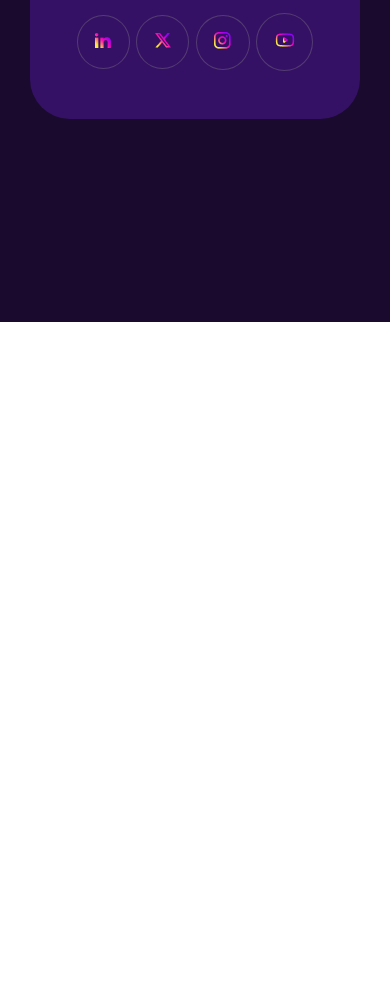
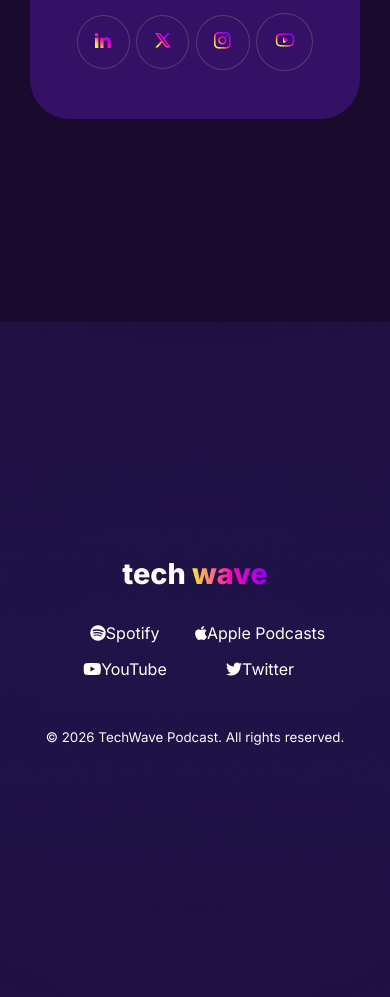
Before and after one commit to mohammadmostofa/Techwave.-.L1.2, a plain HTML site: page index.html in a window 390 px wide. Shown: the part 5776-6773 px from the top of the page. Before the commit the page ends 6098 px from the top, so only its background shows below. Drawn offline with Linux system fonts and the light colour scheme.

Commit message:
added in footer section with responsive

```diff
--- a/index.html
+++ b/index.html
@@ -278,5 +278,40 @@ Join thousands of young professionals and tech enthusiasts who start their day w
   </main>
 
 
+<footer>
+
+  <section class="footer_section">
+
+    <div class="footer_main">
+
+      <div class="footer_container">
+
+      <div class="footer">
+        <h3> tech <span class="footer_extra_word">wave</span> </h3>
+
+        <div class="footer_icon">
+
+            <div class="icon_box"><a href=""><i class="fa-brands fa-spotify icon_item"></i>Spotify</a></div>
+            <div class="icon_box"><a href=""><i class="fab fa-apple icon_item"></i>Apple Podcasts</a></div>
+            <div class="icon_box"><a href=""><i class="fab fa-youtube icon_item"></i>YouTube</a></div>
+            <div class="icon_box"><a href=""><i class="fab fa-twitter icon_item"></i>Twitter</a></div>
+
+        </div>
+
+        <small class="copy_wright">
+          © 2026 TechWave Podcast. All rights reserved.
+        </small>
+
+      </div>
+
+    </div>
+
+    </div>
+
+  </section>
+
+</footer>
+
+
 </body>
 </html>
--- a/responsive.css
+++ b/responsive.css
@@ -89,6 +89,57 @@
   gap: .4rem;
 }
 
+
+/* footer section */
+
+.footer h3{
+  font-size: 1.8rem;
+}
+
+.footer_icon{
+
+  display: grid;
+  grid-template-columns: repeat(2 ,1fr);
+  justify-content: center;
+  align-items: center;
+  margin: 0 auto;
+  text-align: center;
+  gap: 1rem 0rem;
+}
+
+
+
+.footer_icon a{
+  text-decoration: none;
+  color: white;
+  font-size: 1rem;
+  padding: 0rem ;
+  text-align: center;
+
+}
+
+.icon_item{
+  font-size: 1rem;
+  margin-right: 0px;
+
+}
+
+.icon_item:hover{
+
+  color: #ff0015;
+
+}
+
+
+.copy_wright{
+  margin: 1rem;
+  color: #FAFAFA;
+  border-bottom:5px solid #603159 #250D44;
+  padding: 2px;
+  text-align: center;
+
+}
+
 }
 
 
@@ -155,10 +206,40 @@
   justify-content:flex-start;
   align-items: start;
   padding: 3rem 1rem;
-  column-gap: .4rem;
+  column-gap: 0rem .4rem;
 
 }
 
+
+
+
+
+.footer_icon{
+
+  display: flex;
+  justify-content: center;
+  align-items: center;
+  margin: 0 auto;
+  text-align: center;
+  gap: 1rem 0rem;
+}
+
+.footer_icon a{
+  text-decoration: none;
+  color: white;
+  font-size: 1.2rem;
+  margin-right: 0px;
+  padding: 1rem;
+  text-align: center;
+
+}
+
+.icon_item{
+  font-size: 1.3rem;
+  margin-right: 0px;
+  gap: 0rem .5rem;
+
+}
 
 
 }
--- a/style.css
+++ b/style.css
@@ -621,7 +621,7 @@ font-size: 1rem;
   align-items: center;
   margin: 2rem 12rem;
   column-gap: 2rem;
-  background-color: #351165;
+  background-color: var(--fourth-color);
   padding: 2.5rem;
   border-radius: 2.5rem;
 }
@@ -694,8 +694,107 @@ font-size: 1rem;
 
 .img_icon:hover{
 
-  background-color:var(--fourth-color);
+  background-color:var(--secondary-color);
   transition: .5s ease-in-out;
   cursor: pointer;
 
 }
+
+
+.footer_section{
+  margin: 0 auto;
+}
+
+.footer_main{
+  background:url(./assets/footer-bg.png);
+  background-position: center center;
+  background-repeat: no-repeat;
+  background-size: cover;
+  min-height: 80vh;
+  display: flex;
+  flex-direction: column;
+  justify-content: center;
+  align-items: center;
+}
+
+
+.footer_container{
+  display: flex;
+  flex-direction: column;
+  justify-content: center;
+  align-items: center;
+
+}
+
+.footer{
+
+  display: flex;
+  flex-direction: column;
+  justify-content: center;
+  align-items: center;
+  gap: 2rem 0rem;
+
+
+}
+
+.footer h3{
+  color: white;
+  font-size: 3rem;
+  font-weight:800;
+}
+
+
+.footer_extra_word{
+
+  background: linear-gradient(
+
+  to right,
+  #F7E93F 0%,
+  #FB09B4 51%,
+  #9100F8 100%
+
+  );
+
+  -webkit-background-clip: text;
+  color: transparent;
+}
+
+
+.footer_icon{
+
+  display: flex;
+  justify-content: center;
+  align-items: center;
+
+}
+
+.footer_icon a{
+  text-decoration: none;
+  color: white;
+  font-size: 1.5rem;
+  margin-right: 5px;
+  padding: 1rem 1.2rem;
+  text-align: center;
+
+}
+
+.icon_item{
+  font-size: 1.5rem;
+  margin-right: 10px;
+
+}
+
+.icon_item:hover{
+
+  color: #ff0015;
+
+}
+
+
+.copy_wright{
+  margin: 1rem;
+  color: #FAFAFA;
+  border-bottom:5px solid #603159 #250D44;
+  padding: 2px;
+
+}
```
